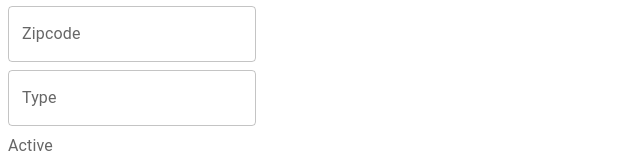
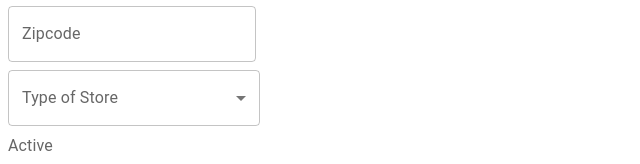
Before and after one commit to jaslife1/bcms-product-mgmt, a React app: page /addstore in a window 1280 px wide. Shown: the part 487-651 px from the top of the page, without its empty margins (0-640 px from the left). Built offline with nearby package versions, Linux system fonts and the light colour scheme; what react-relay would draw is missing.

Commit message:
Convert type into a select box to select the type of store

```diff
--- a/src/components/AddStore.js
+++ b/src/components/AddStore.js
@@ -1,6 +1,8 @@
 import React, {Component} from "react";
 import Box from "@mui/material/Box"
-import { TextField, Button, FormControl, FormControlLabel, FormGroup, FormLabel, FormHelperText } from "@mui/material";
+import { TextField, Button, FormControl,
+    FormControlLabel, FormGroup, FormLabel, FormHelperText,
+    InputLabel, Select, MenuItem } from "@mui/material";
 import Switch from "@mui/material/Switch"
 import AddNewStoreMutation from "../mutations/AddNewStoreMutation";
 import SimpleDialog from "./SimpleDialog";
@@ -106,13 +108,21 @@ class AddStore extends Component {
                         />
                 </div>
                 <div>
-                    <TextField
-                        id="outlined-basic"
-                        label="Type"
-                        variant="outlined"
-                        value={this.state.type}
-                        onChange={(e) => this.setState({ type: e.target.value })}
-                        />
+                    <FormControl fullWidth>
+                        <InputLabel id="type-select-label">Type of Store</InputLabel>
+                        <Select
+                            labelId="type-select-label"
+                            id="type-simple-select"
+                            value={this.state.type}
+                            label="type of store"
+                            onChange={(e) => this.setState({ type: e.target.value })}
+                        >
+                            <MenuItem value="Main">Main</MenuItem>
+                            <MenuItem value="Branch">Branch</MenuItem>
+                            <MenuItem value="Bazaar">Bazaar</MenuItem>
+                            <MenuItem value="Trade Fair">Trade Fair</MenuItem>
+                        </Select>
+                    </FormControl>
                 </div>
                 <div>
                     <FormControl component="fieldset" variant="standard">
```
